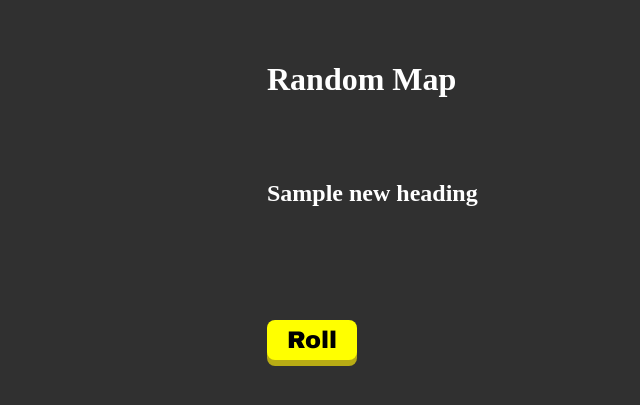
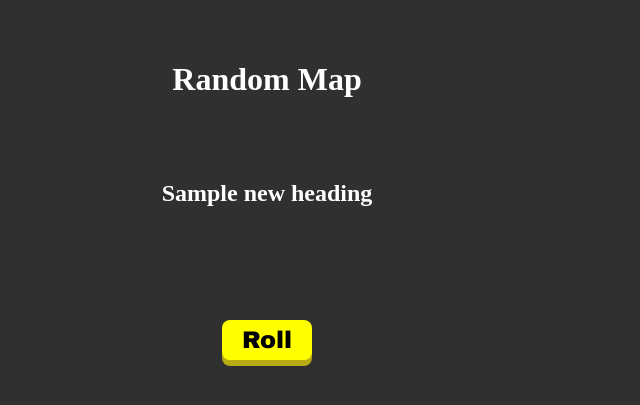
Before and after one commit to ars9ne/RandomMapSelector, a Flask app: template templates/index.html in a window 1280 px wide. Shown: the top 405 px of the page, without its empty margins (373-1013 px from the left). Run offline with Flask 3, Linux system fonts and the light colour scheme; the template is opened without the code that fills it: most values are stand-ins (such as "Sample title", 1, 10 or a date in 2020).

Commit message:
Fixed alignment

```diff
--- a/static/css/main.css
+++ b/static/css/main.css
@@ -1,5 +1,5 @@
 body{
-        background-color: #303030;
+    background-color: #303030;
 }
 
 h1{
@@ -8,6 +8,7 @@ h1{
     top: 5%;
     left: 50%;
     text-align: center;
+    transform: translateX(-50%);
 }
 h2{
     color: white;
@@ -15,6 +16,7 @@ h2{
     top: 20%;
     left: 50%;
     text-align: center;
+    transform: translateX(-50%);
 }
 button{
     color:  black;
@@ -31,6 +33,7 @@ button{
     border: none;
     border-radius: 8px;
     box-shadow: 0px 6px #b8ac14;
+    transform: translateX(-50%);
 }
 button:hover{
     background-color: #ffed00;
@@ -38,5 +41,5 @@ button:hover{
 button:active{
     background-color: #ffff00;
     box-shadow: 0px 2px #b8ac14;
-    transform: translateY(4px);
+    transform: translateY(4px) translateX(-50%);
 }
```
